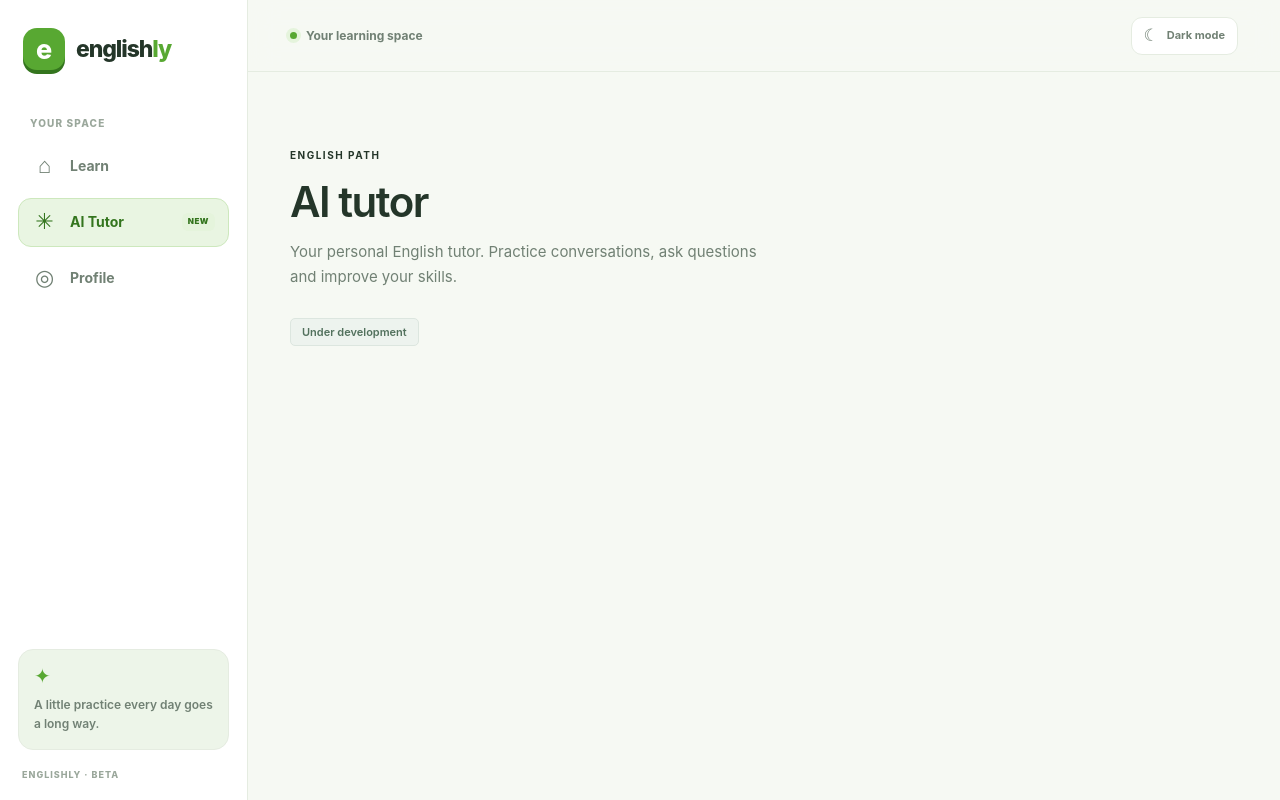
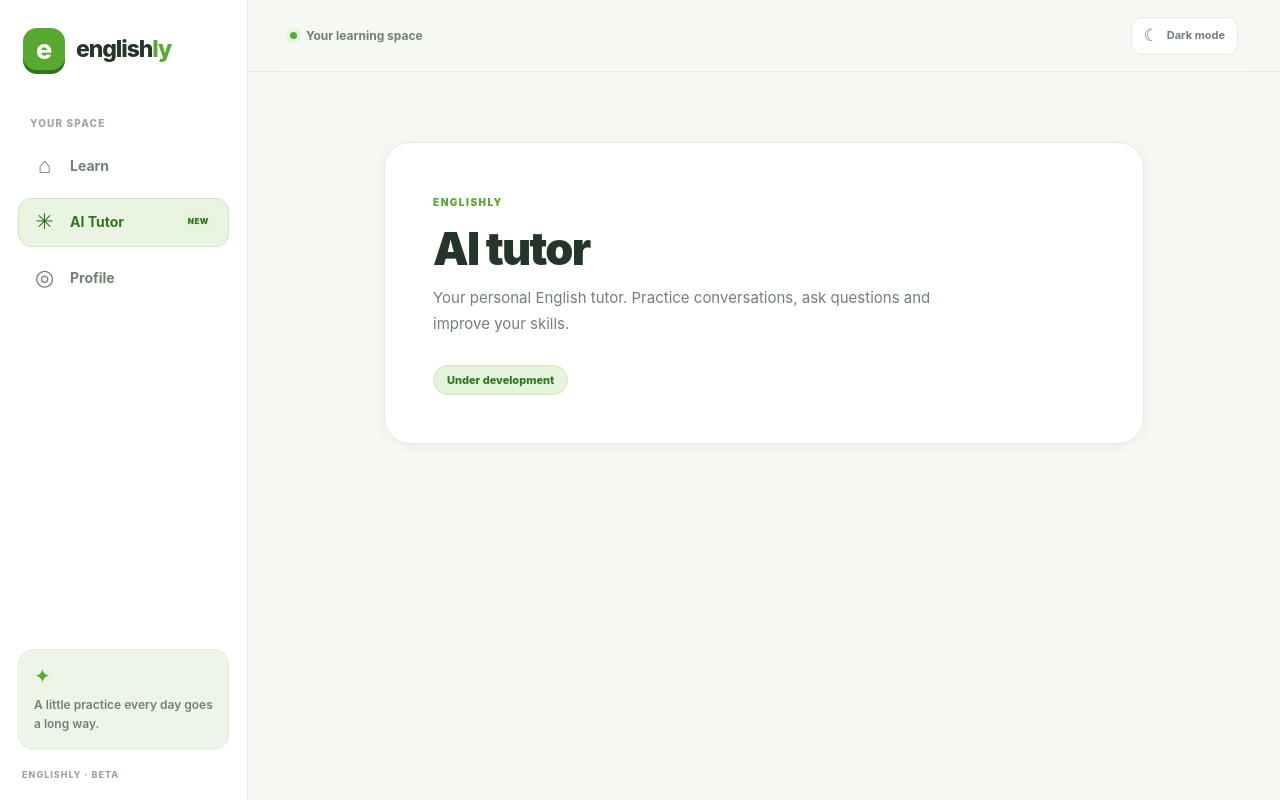
Before and after one commit to madaraFlovv/english-learning-platform, a React (Vite) app in the folder frontend/: page /ai in a window 1280 px wide. Built offline with nearby package versions, Linux system fonts and the light colour scheme.

Commit message:
refactor: migrate placeholder page to CSS Modules

```diff
--- a/frontend/src/pages/PlaceholderPage/PlaceholderPage.tsx
+++ b/frontend/src/pages/PlaceholderPage/PlaceholderPage.tsx
@@ -1,4 +1,4 @@
-import "./PlaceholderPage.css";
+import styles from "../PlaceholderPage.module.css";
 
 type PlaceholderPageProps = {
   title: string;
@@ -7,14 +7,14 @@ type PlaceholderPageProps = {
 
 const PlaceholderPage = ({ title, description }: PlaceholderPageProps) => {
   return (
-    <section className="placeholder-page">
-      <span className="placeholder-eyebrow">ENGLISH PATH</span>
+    <section className={styles["placeholder-page"]}>
+      <span className={styles["placeholder-eyebrow"]}>ENGLISHLY</span>
 
       <h1>{title}</h1>
 
       <p>{description}</p>
 
-      <span className="placeholder-status">Under development</span>
+      <span className={styles["placeholder-status"]}>Under development</span>
     </section>
   );
 };
```
